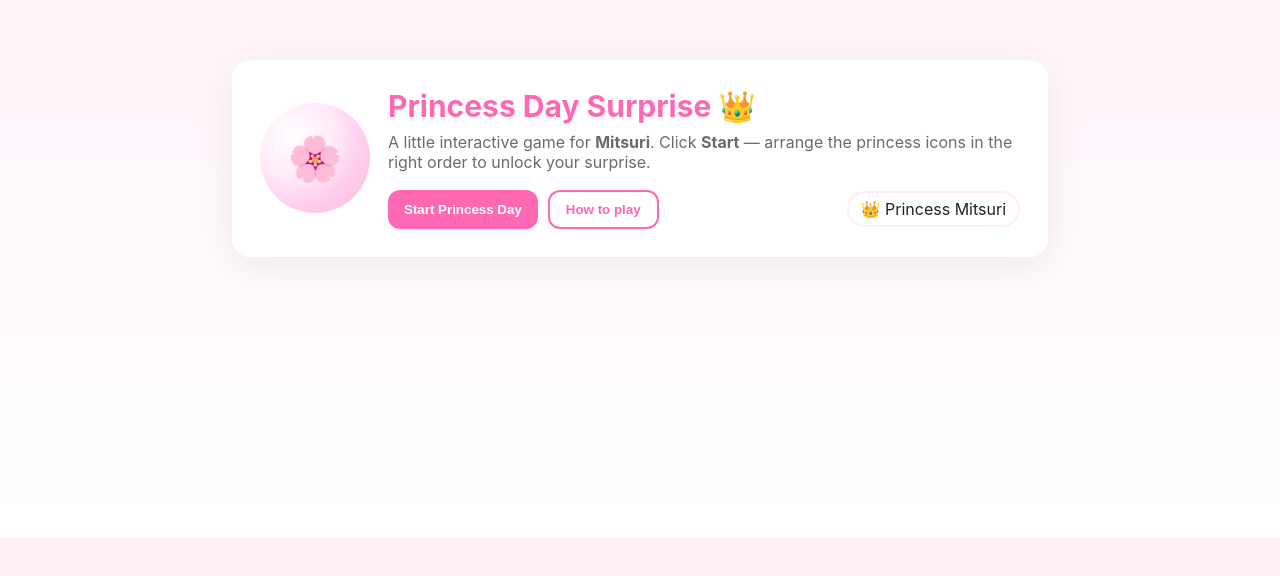
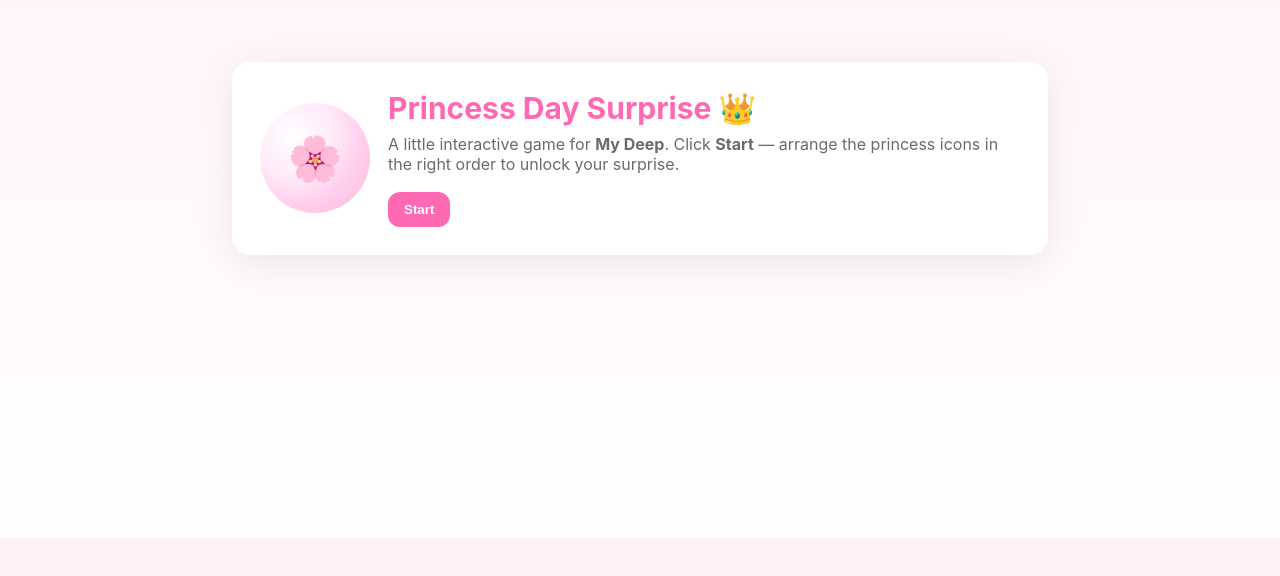
Before and after one commit to maheswarinm/surprise, a plain HTML site: page index.html in a window 1280 px wide. Shown: the part 262-838 px from the top of the page. Drawn offline with Linux system fonts and the light colour scheme.

Commit message:
index.html

```diff
--- a/index.html
+++ b/index.html
@@ -45,12 +45,10 @@
         <div class="flower-circle">🌸</div>
         <div>
           <h1>Princess Day Surprise 👑</h1>
-          <p class="lead">A little interactive game for <strong>Mitsuri</strong>. Click <strong>Start</strong> — arrange the princess icons in the right order to unlock your surprise.</p>
+          <p class="lead">A little interactive game for <strong>My Deep</strong>. Click <strong>Start</strong> — arrange the princess icons in the right order to unlock your surprise.</p>
           <div style="display:flex;gap:10px;margin-top:8px">
-            <button class="btn" id="startBtn">Start Princess Day</button>
-            <button class="btn btn-ghost" id="howBtn">How to play</button>
+            <button class="btn" id="startBtn">Start</button>
             <div style="margin-left:auto;display:flex;align-items:center;gap:8px">
-              <div class="badge">👑 Princess Mitsuri</div>
             </div>
           </div>
         </div>
@@ -136,9 +134,9 @@ function checkWin(){
 function onWin(){
   messageEl.innerHTML = `
     <h2 style="color:var(--primary);margin:10px 0">${WIN_MESSAGE}</h2>
-    <p style="margin:8px 0;font-weight:600">Princess unlocked 👑🌸</p>
+    <p style="margin:8px 0;font-weight:600"> Unlocked 👑🌸</p>
     <img src="mitsuri.png" alt="Mitsuri" style="width:180px;margin-top:10px;border-radius:16px"/>
-    <p style="margin-top:10px;color:var(--muted);font-style:italic">"Is it okay for a girl to be this strong? I still worry that someone may ask that, as though I'm not human. In my fear, I was suppressing my strength. But not anymore. Leave this to me. Oh! Yeah! Yes, I'm feeling a lot better!"</p>
+    <p style="margin-top:10px;color:var(--muted);font-style:italic">"Oh! Yeah! Yes, I'm feeling a lot better!"</p>
   `;
   startMusic();
   runConfetti();
```
